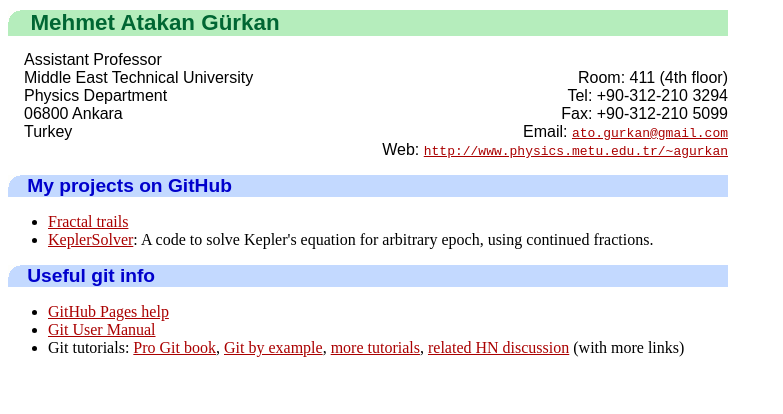
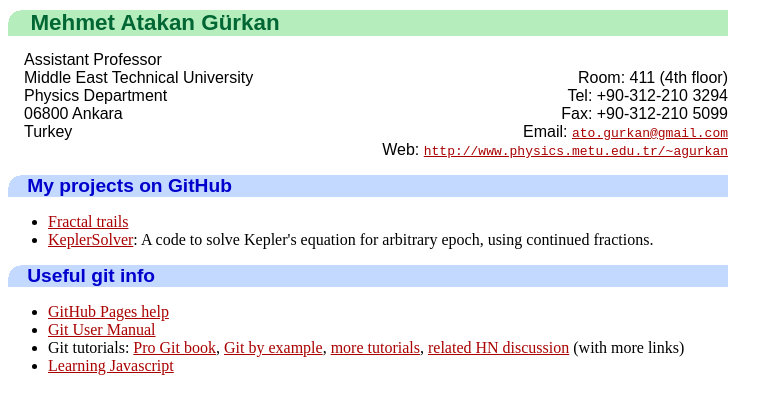
Before and after one commit to atakan/atakan.github.com, a plain HTML site: page index.html in a window 1280 px wide. Shown: the whole page, without its empty margins (0-783 px from the left). Drawn offline with Linux system fonts and the light colour scheme.

Commit message:
new space

```diff
--- a/index.html
+++ b/index.html
@@ -46,6 +46,7 @@
 		book</a>, <a href="http://sysmonblog.co.uk/misc/git_by_example/">Git
 		by example</a>, <a href="http://sixrevisions.com/resources/git-tutorials-beginners/">more
 		tutorials</a>, <a href="http://news.ycombinator.com/item?id=2634130">related HN discussion</a> (with more links)
+	<li> <a href="./learning-JS">Learning Javascript</a>
 		</ul>
 	</div>
 
```
Also changed, not shown: 1 other file.
